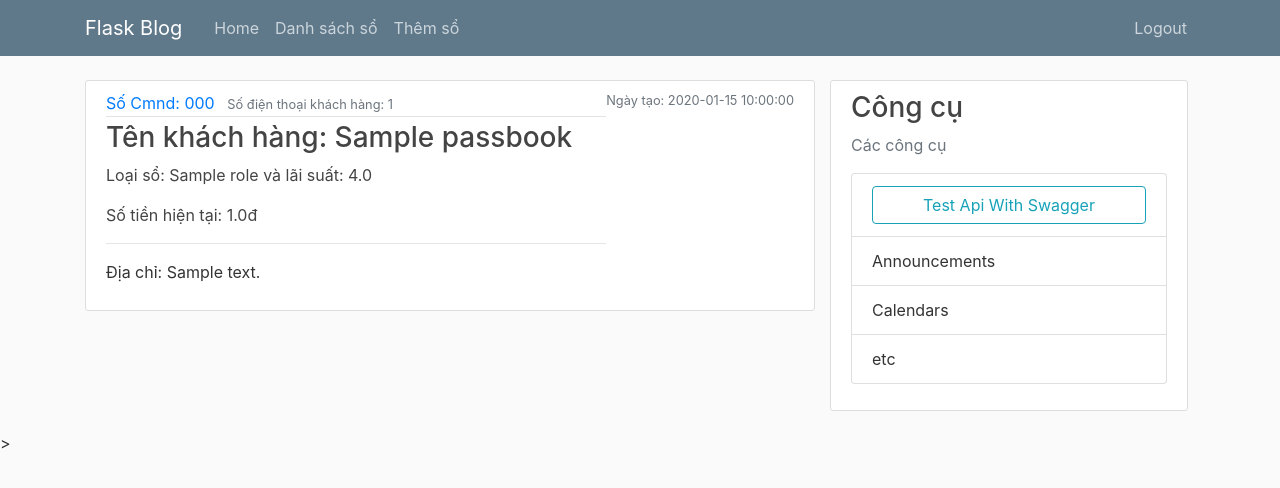
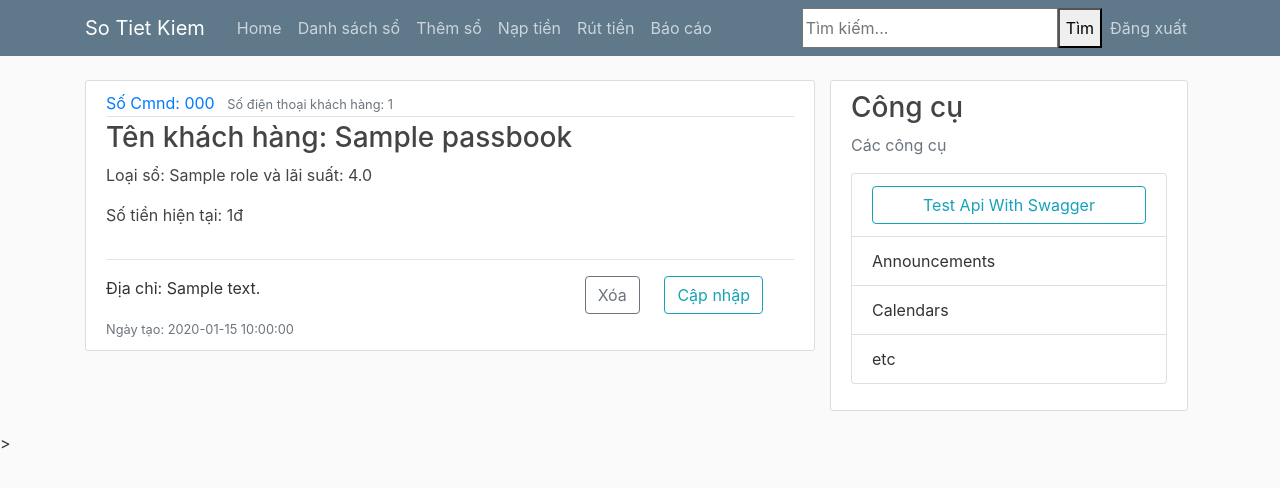
Before and after one commit to huyenkhanh295/Software-Technology, a Flask app: page /user/openpassbook in a window 1280 px wide. Shown: the top 488 px of the page. Run offline with Flask 2, Linux system fonts and the light colour scheme; a user stored in the database is signed in; tables that the repository leaves empty hold one stand-in row (values such as "Sample post"); parts of the project's set-up code (start-up, migrations or seed data) failed here and were passed over; some libraries are stand-ins or nearby versions.

Commit message:
update
update

```diff
--- a/app/main.py
+++ b/app/main.py
@@ -79,6 +79,22 @@ def openpassbook():
     return render_template("user/openpassbook.html", title="Open Pass", passbooks=passbooks, pass_role=pass_role)
 
 
+@app.route("/user/openpassbookupdate")
+def openpassbookupdate():
+    return render_template("user/openpassbook.html", title="Update Pass")
+
+
+@app.route("/user/openpassbook/charge", method=['GET','POST'])
+def openpassbook_charge():
+    # if request.method == "POST":
+    #     pass_id = request.form.get("charge_id_cus")
+    #     pass_name = request.form.get("charge_name_cus")
+    #     pass_money = request.form.get("charge_money_cus")
+    #     update_passbook = (id = pass_id, customer_name = pass_name, )
+    #     dao.add_passbook()
+    return render_template("user/charge.html", title="Charge Pass")
+
+
 @app.route("/user/openpassbook/add", methods=['GET', 'POST'])
 def openpassbook_add():
     name_cus = request.form.get("name_cus")
@@ -97,7 +113,7 @@ def openpassbook_add():
         flash(f'Chào mừng !', 'success')
     else:
         flash(f'Chào mừng ', 'failed')
-    return render_template("user/openpassbookadd.html")
+    return render_template("user/openpassbookadd.html", title="Add Pass")
 
 
 # @app.route("/user/sendpassbook/", methods=['GET','POST'])
--- /dev/null
+++ b/app/static/js/openmodal.js
@@ -0,0 +1,25 @@
+// Get the modal
+var modal = document.getElementById("myModal");
+
+// Get the button that opens the modal
+var btn = document.getElementById("myBtn");
+
+// Get the <span> element that closes the modal
+var span = document.getElementsByClassName("close")[0];
+
+// When the user clicks on the button, open the modal
+btn.onclick = function() {
+  modal.style.display = "block";
+}
+
+// When the user clicks on <span> (x), close the modal
+span.onclick = function() {
+  modal.style.display = "none";
+}
+
+// When the user clicks anywhere outside of the modal, close it
+window.onclick = function(event) {
+  if (event.target == modal) {
+    modal.style.display = "none";
+  }
+}
--- a/app/templates/user/layout.html
+++ b/app/templates/user/layout.html
@@ -23,7 +23,7 @@
 <header class="site-header">
     <nav class="navbar navbar-expand-md navbar-dark bg-steel fixed-top">
         <div class="container">
-            <a class="navbar-brand mr-4" href="/user">Flask Blog</a>
+            <a class="navbar-brand mr-4" href="/user">So Tiet Kiem</a>
             <button class="navbar-toggler" type="button" data-toggle="collapse" data-target="#navbarToggle"
                     aria-controls="navbarToggle" aria-expanded="false" aria-label="Toggle navigation">
                 <span class="navbar-toggler-icon"></span>
@@ -34,15 +34,20 @@
                     {% if current_user.is_authenticated %}
                     <a class="nav-item nav-link" href="{{url_for('openpassbook')}}">Danh sách sổ</a>
                     <a class="nav-item nav-link" href="{{url_for('openpassbook_add')}}">Thêm sổ</a>
+                    <a class="nav-item nav-link" href="{{ url_for('openpassbook_charge')}}">Nạp tiền</a>
+                    <a class="nav-item nav-link" href="#">Rút tiền</a>
+                    <a class="nav-item nav-link" href="#">Báo cáo</a>
                     {% else %}
                     {% endif %}
                 </div>
                 <!-- Navbar Right Side -->
                 <div class="navbar-nav">
                     {% if current_user.is_authenticated %}
-                    <a class="nav-item nav-link" href="{{ url_for('logout') }}">Logout</a>
+                    <input type="text" placeholder="Tìm kiếm...">
+                    <button type="button">Tìm</button>
+                    <a class="nav-item nav-link" href="{{ url_for('logout') }}">Đăng xuất</a>
                     {% else %}
-                    <a class="nav-item nav-link" href="{{ url_for('login_user_on') }}">Login</a>
+                    <a class="nav-item nav-link" href="{{ url_for('login_user_on') }}">Đăng nhập</a>
                     {% endif %}
                 </div>
             </div>
@@ -71,7 +76,8 @@
                 <h3>Công cụ</h3>
                 <p class='text-muted'>Các công cụ
                 <ul class="list-group">
-                    <li class="list-group-item"><a href="/swagger"><input class="btn btn-outline-info" id="submit" value="Test Api With Swagger"></a></li>
+                    <li class="list-group-item"><a href="/swagger"><input class="btn btn-outline-info" id="submit"
+                                                                          value="Test Api With Swagger"></a></li>
                     <li class="list-group-item">Announcements</li>
                     <li class="list-group-item">Calendars</li>
                     <li class="list-group-item">etc</li>
@@ -94,5 +100,6 @@
 <script src="https://stackpath.bootstrapcdn.com/bootstrap/4.5.2/js/bootstrap.min.js"
         integrity="sha384-B4gt1jrGC7Jh4AgTPSdUtOBvfO8shuf57BaghqFfPlYxofvL8/KUEfYiJOMMV+rV"
         crossorigin="anonymous"></script>
+<script src="{{url_for('static',filename='js/openmodal.js')}}"></script>
 </body>
 </html>
--- a/app/templates/user/openpassbook.html
+++ b/app/templates/user/openpassbook.html
@@ -9,17 +9,37 @@
             <a class="mr-2" href="#">Số Cmnd: {{ p.id_number }}</a>
             <small class="text-muted">Số điện thoại khách hàng: {{ p.phone_number }}</small>
         </div>
+        <div class="row">
+            <div class="col-md-10">
                 <h3 class="article-content">Tên khách hàng: {{ p.customer_name }}</h3>
                 {% for x in pass_role %}
                 {% if x.id == p.passbook_role_id %}
                 <p class="article-title">Loại sổ: {{ x.name }} và lãi suất: {{ x.interest_rate }}</p>
                 {% endif %}
                 {% endfor %}
-        <p class="article-title">Số tiền hiện tại: {{ p.money }}đ</p>
+                <p class="article-title">Số tiền hiện tại: {{ "{:,.0f}".format(p.money) }}đ</p>
+            </div>
+            <div class="col-md-3s">
+            </div>
+        </div>
         <hr>
+        <div class="row">
+            <div class="col-md-8">
                 <p class="article-content">Địa chỉ: {{ p.address }}</p>
+                <small class="text-muted">Ngày tạo: {{ p.date_create }}</small>
             </div>
-    <small class="text-muted">Ngày tạo: {{ p.date_create }}</small>
+            <div class="col-md-4">
+                <div class="row">
+                    <div class="col-md-4">
+                        <button id="myBtn" class="btn btn-outline-secondary">Xóa</button>
+                    </div>
+                    <div class="col-md-8">
+                        <button id="delete" class="btn btn-outline-info">Cập nhập</button>
+                    </div>
+                </div>
+            </div>
+        </div>
+    </div>
 </article>
 {% endfor %}
 {% endif %}
```
Also changed, not shown: app/templates/user/charge.html (added, +33 -0 lines), app/templates/user/openpassbookupdate.html (added, +7 -0 lines), app/static/css/styles.css. Lines whose indentation alone changed are shown as unchanged.
